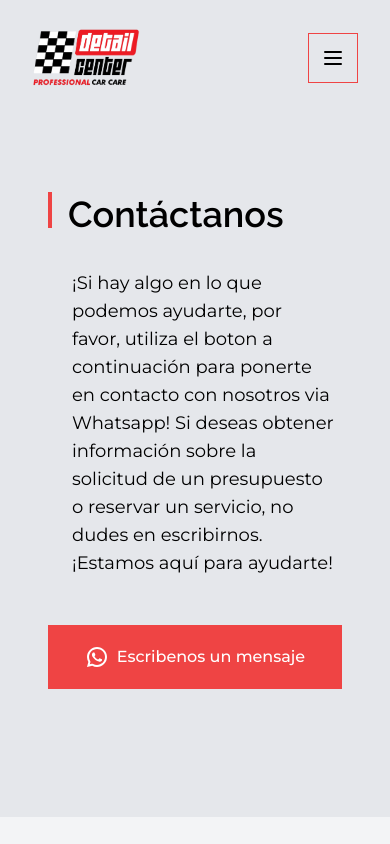
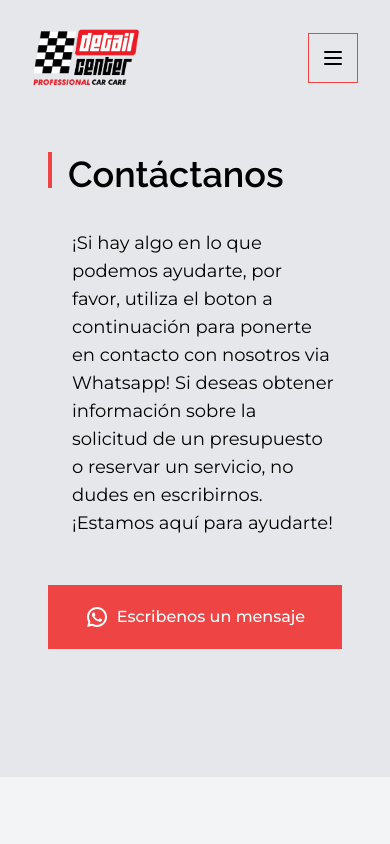
Before and after one commit to Alvarordev/detailcenter-landing, a Next.js app: page /contacto in a window 390 px wide. Shown: the top 844 px of the page. Built offline with nearby package versions, Linux system fonts and the light colour scheme.

Commit message:
Fixing nav button and changing padding on pages

```diff
--- a/src/app/contacto/page.tsx
+++ b/src/app/contacto/page.tsx
@@ -7,7 +7,7 @@ const Contact = () => {
       <section className="bg-gray-200 relative overflow-hidden">
         <div className="w-full h-32" />
 
-        <div className="lg:max-w-[1280px] w-full mx-auto flex flex-col lg:grid lg:grid-cols-12 pt-16 pb-32 z-20 relative px-12 ">
+        <div className="lg:max-w-[1280px] w-full mx-auto flex flex-col lg:grid lg:grid-cols-12 pt-6 lg:pt-16 pb-32 z-20 relative px-12 ">
           <div className="sticky top-20 flex text-black col-span-4">
             <div className="h-9 w-1 mr-4 lg:h-12 lg:mt-2 lg:mr-10 bg-red-500" />
             <div className="flex flex-col">
--- a/src/app/nosotros/page.tsx
+++ b/src/app/nosotros/page.tsx
@@ -7,7 +7,7 @@ const About = () => {
       <section className="bg-gray-200 relative overflow-hidden">
         <div className="w-full h-32" />
 
-        <div className="max-w-[1280px] w-full mx-auto grid lg:grid-cols-12 pt-16 pb-32 z-20 relative px-12 ">
+        <div className="max-w-[1280px] w-full mx-auto grid lg:grid-cols-12 pt-6 lg:pt-16 pb-32 z-20 relative px-12 ">
           <div className="sticky top-20 flex text-black col-span-5">
             <div className="h-9 w-1 mr-4 lg:h-12 lg:mt-2 lg:mr-10 bg-red-500"/>
             <div className="flex flex-col">
--- a/src/components/NavBar.tsx
+++ b/src/components/NavBar.tsx
@@ -83,7 +83,7 @@ const NavBar = () => {
             </ul>
           </div>
 
-          <Link href={'/contact'} className="hidden lg:block  px-6 py-3 cursor-pointer border border-red-500 hover:bg-red-500 hover:text-white transition-all">
+          <Link href={'/contacto'} className="hidden lg:block  px-6 py-3 cursor-pointer border border-red-500 hover:bg-red-500 hover:text-white transition-all">
             Contáctanos
           </Link>
 
```
